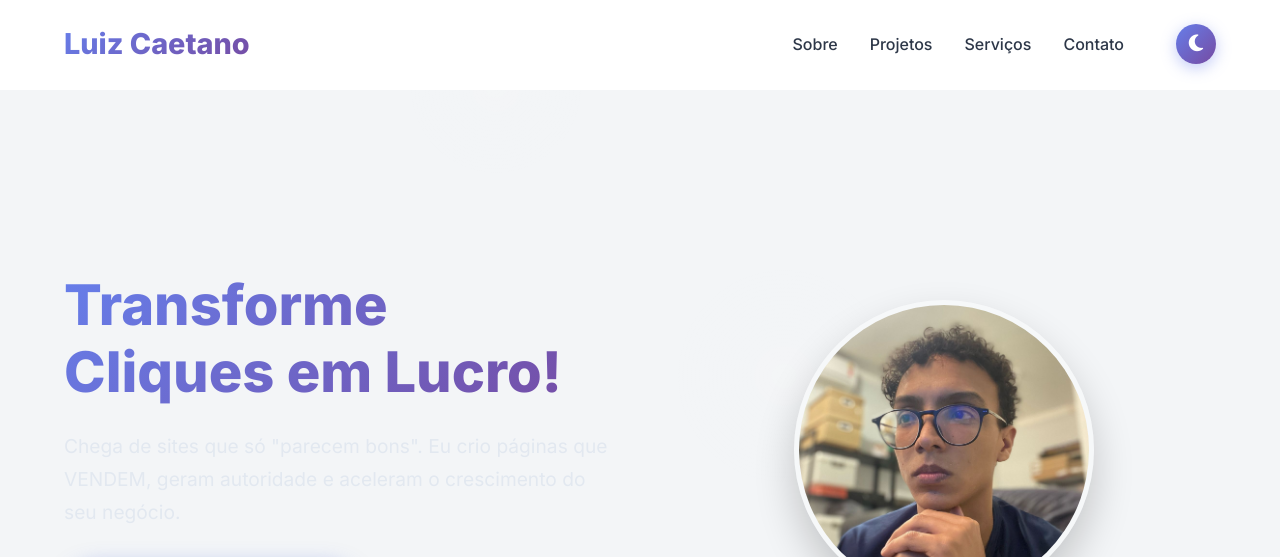
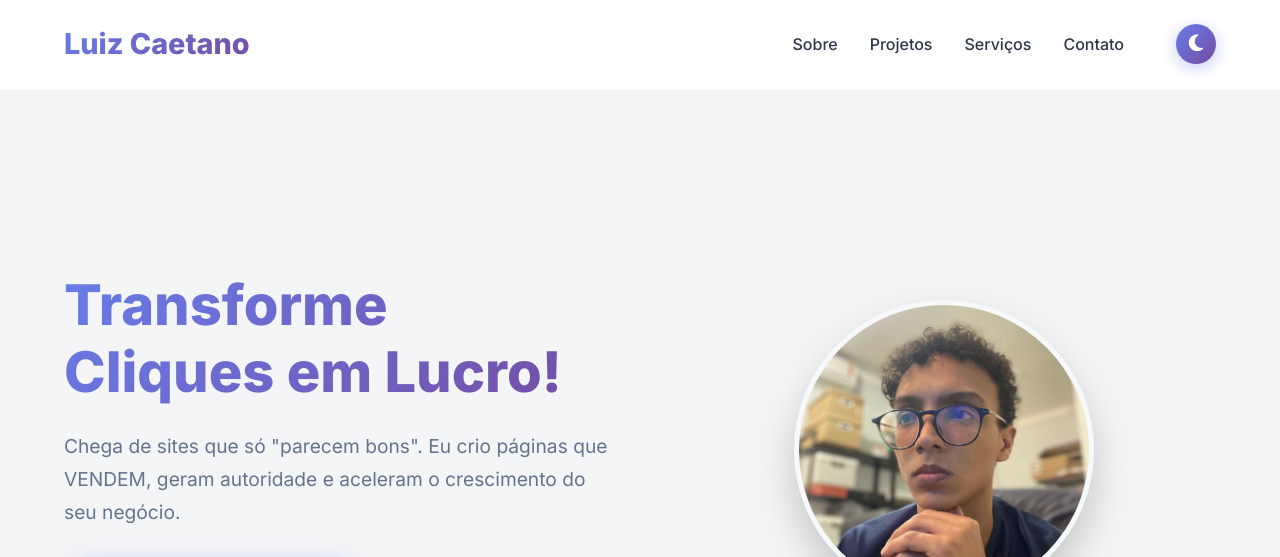
Before and after one commit to luiz-caetano/caetanodev, a plain HTML site: page index.html in a window 1280 px wide. Shown: the top 557 px of the page. Drawn offline with Linux system fonts and the light colour scheme.

Commit message:
Update style.css

```diff
--- a/css/style.css
+++ b/css/style.css
@@ -216,7 +216,7 @@ body.dark-mode .hamburger {
 
 .hero-text p {
     font-size: 1.2rem;
-    color: #e2e8f0;
+    color: #64748b;
     margin-bottom: 2rem;
     text-align: left;
     animation: slideInLeft 1s ease-out 0.2s both;
```
